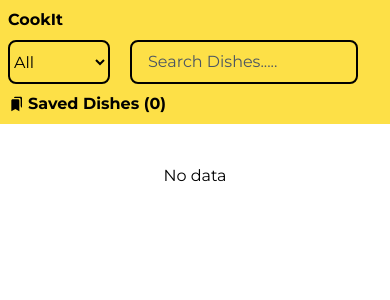
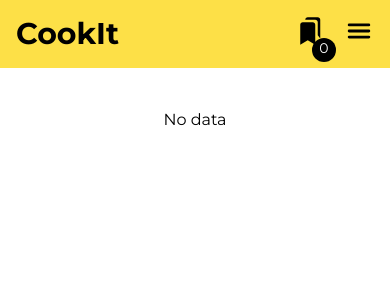
Before and after one commit to Faisal-Odunuga/Cookit, a React (Vite) app: page /saved-dishes in a window 390 px wide. Shown: the top 300 px of the page. Built offline with nearby package versions, Linux system fonts and the light colour scheme.

Commit message:
optimed search and added toastify

```diff
--- a/package.json
+++ b/package.json
@@ -13,7 +13,8 @@
     "react": "^19.1.0",
     "react-dom": "^19.1.0",
     "react-icons": "^5.5.0",
-    "react-router-dom": "^7.6.3"
+    "react-router-dom": "^7.6.3",
+    "react-toastify": "^11.0.5"
   },
   "devDependencies": {
     "@eslint/js": "^9.29.0",
--- a/src/components/filters/FilterBox.jsx
+++ b/src/components/filters/FilterBox.jsx
@@ -6,7 +6,7 @@ const FilterBox = () => {
   const { mealType, allMealTypes, handleChangeMealType } =
     useContext(AllContext);
   return (
-    <div className="flex text-black text-base font-normal gap-5">
+    <div className="flex text-black text-base font-normal gap-5 w-full">
       <select
         className="bg-transparent border-2  border-black focus:outline-none rounded-lg"
         value={mealType}
--- a/src/components/header/Header.jsx
+++ b/src/components/header/Header.jsx
@@ -1,25 +1,54 @@
 import React, { useContext } from "react";
-import { BiBookmark, BiBookmarks, BiSolidBookmarks } from "react-icons/bi";
+import { BiSolidBookmarks } from "react-icons/bi";
 import { Link } from "react-router-dom";
 import SearchBox from "../search-box/SearchBox";
 import FilterBox from "../filters/FilterBox";
 import { AllContext } from "../../hooks/GlobalContext";
+import { IoMenu } from "react-icons/io5";
 
 const Header = () => {
-  const { savedDishes } = useContext(AllContext);
+  const { isMobile, setIsMobile, handleToggleMobileNav, savedDishes } =
+    useContext(AllContext);
 
   return (
-    <nav className="sticky top-0 bg-yellow-300 flex flex-col md:flex-row md:items-center gap-2 justify-between p-2 lg:px-10 lg:py-4 font-bold text-base lg:text-xl z-30">
-      <h1 className="">
+    <nav className="sticky  p-4 lg:px-10 lg:py-4 font-bold text-base lg:text-xl z-30 top-0 bg-yellow-300 flex md:items-center justify-between ">
+      <h1
+        className="text-3xl lg:text-2xl w-[30%]"
+        onClick={() => setIsMobile(false)}
+      >
         <Link to="/">CookIt</Link>
       </h1>
+      <div className="hidden text-3xl w-[70%] lg:text-2xl lg:flex justify-between gap-[2rem] items-center">
         <FilterBox />
-      <Link to="/saved-dishes" className="cursor-pointer">
+        <Link to="/saved-dishes" className="cursor-pointer basis-2/3">
           <p className="flex items-center gap-1">
             <BiSolidBookmarks />
             <span>Saved Dishes ({savedDishes?.length})</span>
           </p>
         </Link>
+      </div>
+
+      {/* Moblie Responsivenss */}
+      <span className="lg:hidden text-3xl flex gap-5">
+        <Link
+          to="/saved-dishes"
+          className="cursor-pointer text-2xl"
+          onClick={() => setIsMobile(false)}
+        >
+          <p className="flex items-center gap-1 relative">
+            <BiSolidBookmarks className="text-3xl" />
+            <span className="absolute w-6 h-6 -bottom-4 -right-3 text-center text-sm font-normal bg-black text-white rounded-full">
+              {savedDishes?.length}
+            </span>
+          </p>
+        </Link>
+        <IoMenu onClick={handleToggleMobileNav} />
+      </span>
+      {isMobile && (
+        <div className="lg:hidden absolute bg-yellow-300 p-4 w-full top-16 left-0 ">
+          <FilterBox />
+        </div>
+      )}
     </nav>
   );
 };
--- a/src/components/search-box/SearchBox.jsx
+++ b/src/components/search-box/SearchBox.jsx
@@ -23,13 +23,13 @@ const SearchBox = () => {
     fetchData();
   }, [query, setDishes]);
   return (
-    <div>
+    <div className="w-full">
       <input
         type="search"
         placeholder="Search Dishes....."
         value={query}
         onChange={handleChangeQuery}
-        className="bg-transparent border-2 border-black focus:outline-none text-black text-base font-normal py-2 px-4 rounded-lg placeholder:text-gray-600"
+        className="bg-transparent border-2 border-black focus:outline-none text-black text-base font-normal py-2 px-4 rounded-lg placeholder:text-gray-600 w-full max-w-[50rem]"
       />
     </div>
   );
--- a/src/hooks/GlobalContext.jsx
+++ b/src/hooks/GlobalContext.jsx
@@ -1,24 +1,21 @@
 /* eslint-disable react-refresh/only-export-components */
 import React, { createContext, useState } from "react";
 import { useNavigate } from "react-router-dom";
+import { toast } from "react-toastify";
 
 export const AllContext = createContext();
 
 const GlobalContext = ({ children }) => {
   const navigate = useNavigate();
   const [query, setQuery] = useState("");
+  const [isMobile, setIsMobile] = useState(false);
+  // const [isDark, setIsDark] = useState(false);
   const [dishes, setDishes] = useState([]);
   const [mealType, setMealType] = useState("");
   const [filteredMeals, setFilteredMeals] = useState([]);
-
   const [savedDishes, setSavedDishes] = useState(
     () => JSON.parse(localStorage.getItem("savedDishes")) || []
   );
-
-  const handleChangeQuery = (e) => {
-    const value = e.target.value;
-    setQuery(value);
-  };
 
   const allMealTypes = [
     "Dessert",
@@ -33,12 +30,13 @@ const GlobalContext = ({ children }) => {
   const toggleSavedDish = (id) => {
     setSavedDishes((prev) => {
       const exists = prev.find((dish) => dish.id === id);
-
       if (exists) {
+        toast.warning("Dish has been removed from your saved dishes");
         return prev.filter((dish) => dish.id !== id);
       } else {
         const toAdd = dishes.find((dish) => dish.id === id);
         if (!toAdd) return prev;
+        toast.success("Dish has been added to your saved dishes");
         return [...prev, toAdd];
       }
     });
@@ -47,10 +45,17 @@ const GlobalContext = ({ children }) => {
   const handleChangeMealType = (e) => {
     const value = e.target.value;
     if (!value) return;
-    // setMealType(value);
     navigate(`/meal-type/${value}`);
   };
 
+  const handleChangeQuery = (e) => {
+    const value = e.target.value;
+    setQuery(value);
+  };
+
+  const handleToggleMobileNav = () => {
+    setIsMobile(!isMobile);
+  };
   return (
     <AllContext.Provider
       value={{
@@ -68,6 +73,9 @@ const GlobalContext = ({ children }) => {
         allMealTypes,
         filteredMeals,
         setFilteredMeals,
+        isMobile,
+        setIsMobile,
+        handleToggleMobileNav,
       }}
     >
       {children}
--- a/src/index.css
+++ b/src/index.css
@@ -6,3 +6,7 @@
   font-family: "Montserrat", sans-serif;
   font-optical-sizing: auto;
 }
+
+.dishes-layout {
+  @apply grid grid-cols-1 md:grid-cols-2 lg:grid-cols-3 xl:grid-cols-4 gap-8 p-10 max-w-[100rem] mx-auto;
+}
--- a/src/main.jsx
+++ b/src/main.jsx
@@ -1,6 +1,7 @@
 import { StrictMode } from "react";
 import { createRoot } from "react-dom/client";
 import "./index.css";
+import { ToastContainer } from "react-toastify";
 import App from "./App.jsx";
 import { BrowserRouter } from "react-router-dom";
 import GlobalContext from "./hooks/GlobalContext.jsx";
@@ -10,6 +11,7 @@ createRoot(document.getElementById("root")).render(
     <BrowserRouter>
       <GlobalContext>
         <App />
+        <ToastContainer />
       </GlobalContext>
     </BrowserRouter>
   </StrictMode>
--- a/src/pages/Home/Home.jsx
+++ b/src/pages/Home/Home.jsx
@@ -23,9 +23,10 @@ const Home = () => {
     toggleSavedDish,
   } = useContext(AllContext);
 
+  useEffect(() => setQuery(""), [setQuery]);
+
   useEffect(() => {
     if (data) {
-      setQuery("");
       setMealType("");
       setDishes(data);
       setFilteredMeals(data);
@@ -34,20 +35,21 @@ const Home = () => {
       dish?.name.toLowerCase().includes(query.toLowerCase().trim())
     );
     setFilteredMeals(searchMeals);
-  }, [data, setDishes, query, dishes, setFilteredMeals, setQuery, setMealType]);
+  }, [data, setDishes, query, dishes, setFilteredMeals, setMealType]);
 
   return (
-    <div className="grid grid-cols-1 md:grid-cols-2 lg:grid-cols-4 gap-8 p-10">
-      {isLoading && (
-        <AiOutlineLoading3Quarters className="animate-spin text-6xl m-auto col-span-4 h-screen" />
+    <div className="dishes-layout">
+      {isLoading ? (
+        <AiOutlineLoading3Quarters className="animate-spin text-6xl mx-auto col-span-4 h-screen" />
+      ) : error ? (
+        <div className="m-auto col-span-4 h-screen">{error}</div>
+      ) : filteredMeals.length === 0 ? (
+        <div className="m-auto col-span-4 h-screen">No data</div>
+      ) : (
+        filteredMeals.map((item) => (
+          <Dish key={item.id} dish={item} handleToggleSave={toggleSavedDish} />
+        ))
       )}
-      {error && <div className="m-auto col-span-4 h-screen">{error}</div>}
-      {filteredMeals.length === 0 && (
-        <div className="m-auto col-span-4 h-screen">No data</div>
-      )}
-      {filteredMeals?.map((item) => (
-        <Dish key={item.id} dish={item} handleToggleSave={toggleSavedDish} />
-      ))}
     </div>
   );
 };
--- a/src/pages/filtered-dishes/FilteredDishes.jsx
+++ b/src/pages/filtered-dishes/FilteredDishes.jsx
@@ -26,7 +26,7 @@ const FilteredDishes = () => {
     setFilteredMeals(data);
   }, [setFilteredMeals, data, setMealType, mealType]);
   return (
-    <div className="grid grid-cols-1 md:grid-cols-2 lg:grid-cols-4 gap-8 p-10">
+    <div className="dishes-layout">
       {isLoading && (
         <AiOutlineLoading3Quarters className="animate-spin text-6xl m-auto col-span-4 h-screen" />
       )}
--- a/src/pages/saved-dishes/SavedDishes.jsx
+++ b/src/pages/saved-dishes/SavedDishes.jsx
@@ -11,7 +11,7 @@ const SavedDishes = () => {
     localStorage.setItem("savedDishes", JSON.stringify(savedDishes));
   }, [savedDishes, setQuery, setMealType]);
   return (
-    <div className="grid grid-cols-1 md:grid-cols-2 lg:grid-cols-4 gap-8 p-10">
+    <div className="dishes-layout">
       {savedDishes.length === 0 && (
         <div className="m-auto col-span-4 h-screen">No data</div>
       )}
```
Also changed, not shown: 1 other file (tests, documents, lock files or other folders). Lines whose indentation alone changed are shown as unchanged.
